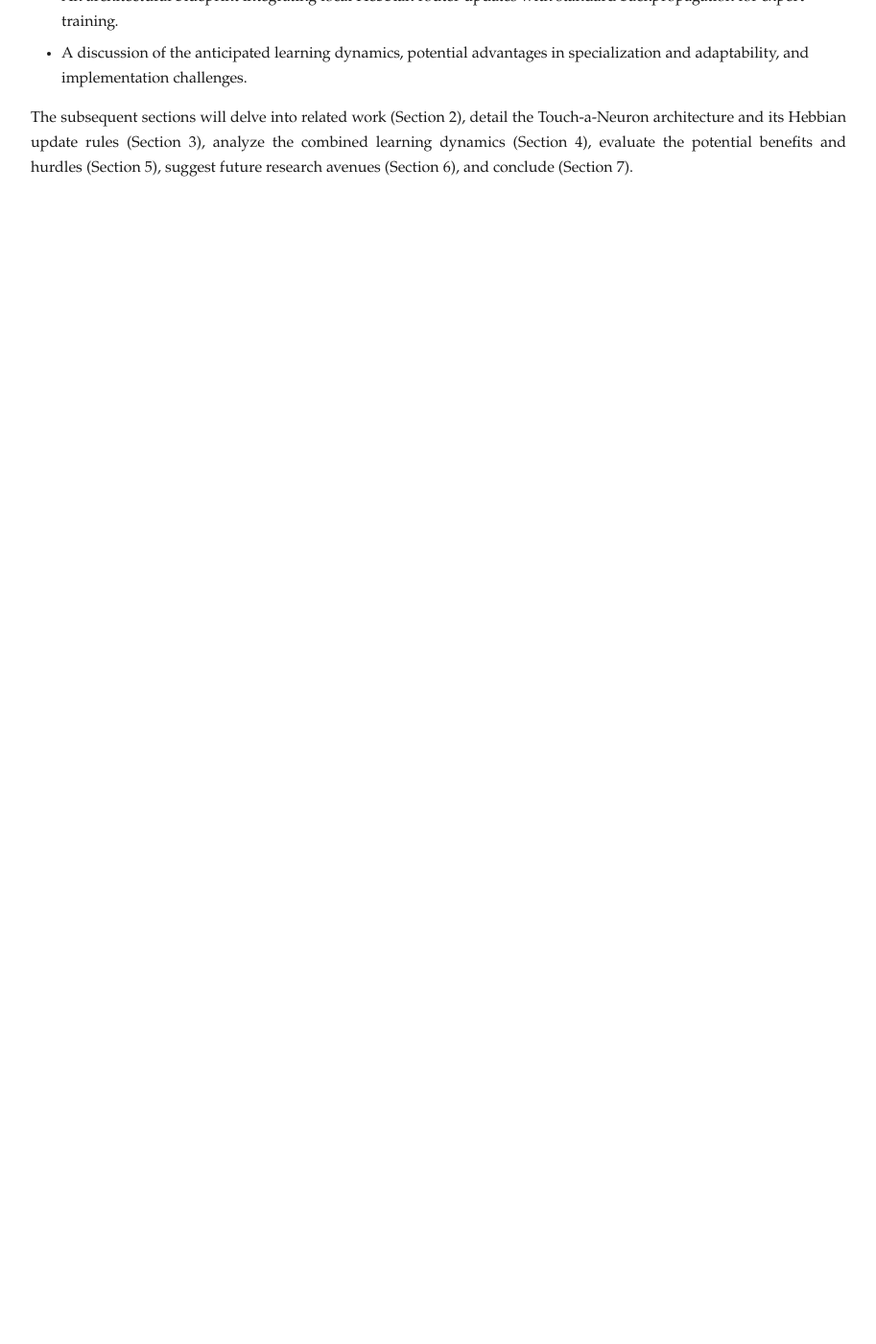
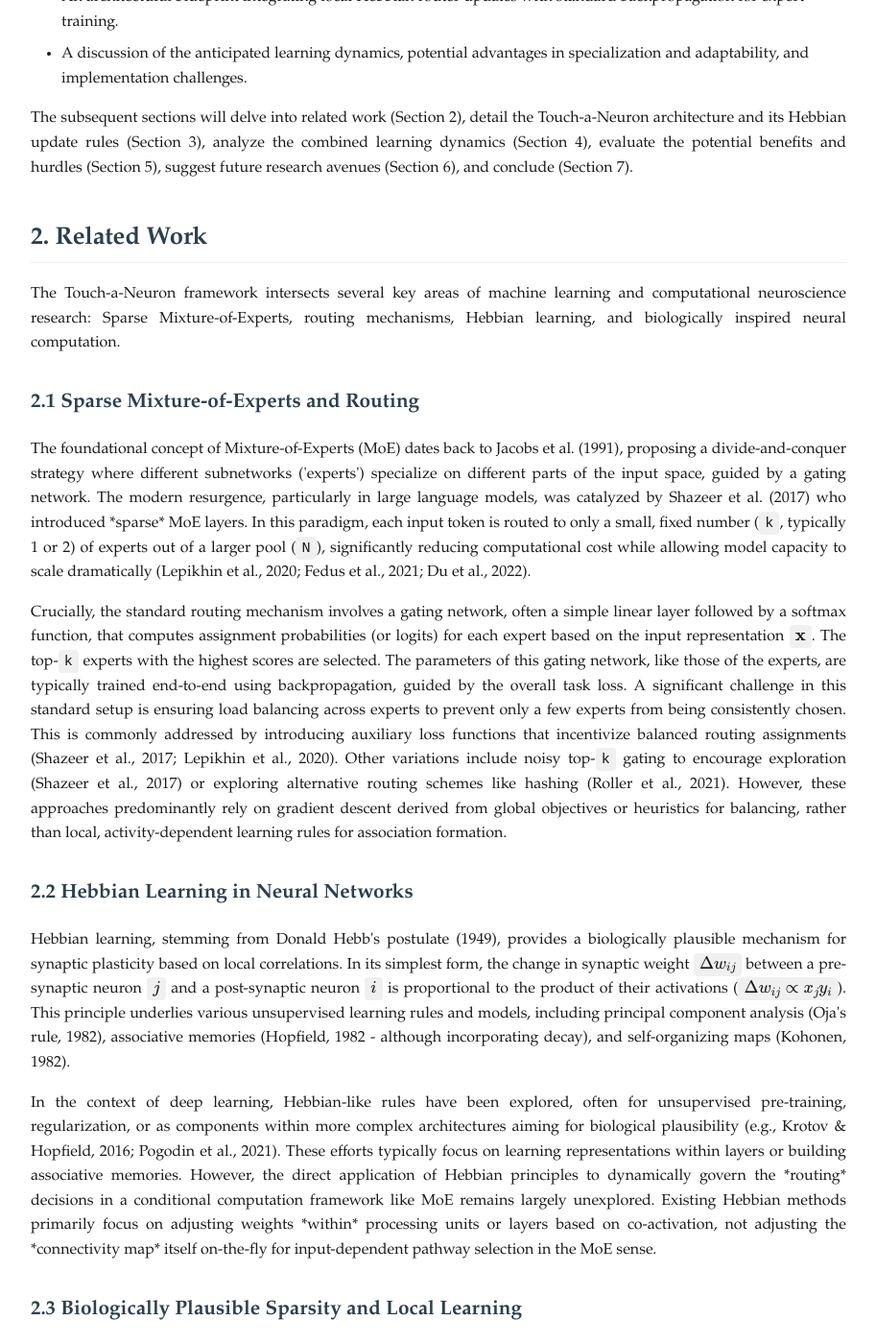
Before and after one commit to fumadari/fumadari.github.io, a Jekyll site: the page projects/Touch‑a‑Neuron.html, which Jekyll copies as it is, in a window 1280 px wide and 1400 px high, scrolled down 1823 px. Shown: the whole window at 96% size, without its empty margins (183-1096 px from the left). Built offline with Jekyll 4.4.1, drawn with Linux system fonts in a browser that asks for light colours; before the commit the page ends 2067 px from its top, so only the background shows below that; some of the changed text lies outside the part shown.

Commit message:
Update Touch‑a‑Neuron.html

```diff
--- a/projects/Touch‑a‑Neuron.html
+++ b/projects/Touch‑a‑Neuron.html
@@ -145,5 +145,36 @@
 
 
 
+
+    <h2>2. Related Work</h2>
+<p>
+    The Touch-a-Neuron framework intersects several key areas of machine learning and computational neuroscience research: Sparse Mixture-of-Experts, routing mechanisms, Hebbian learning, and biologically inspired neural computation.
+</p>
+
+<h3>2.1 Sparse Mixture-of-Experts and Routing</h3>
+<p>
+    The foundational concept of Mixture-of-Experts (MoE) dates back to Jacobs et al. (1991), proposing a divide-and-conquer strategy where different subnetworks ('experts') specialize on different parts of the input space, guided by a gating network. The modern resurgence, particularly in large language models, was catalyzed by Shazeer et al. (2017) who introduced *sparse* MoE layers. In this paradigm, each input token is routed to only a small, fixed number (<span class="variable">k</span>, typically 1 or 2) of experts out of a larger pool (<span class="variable">N</span>), significantly reducing computational cost while allowing model capacity to scale dramatically (Lepikhin et al., 2020; Fedus et al., 2021; Du et al., 2022).
+</p>
+<p>
+    Crucially, the standard routing mechanism involves a gating network, often a simple linear layer followed by a softmax function, that computes assignment probabilities (or logits) for each expert based on the input representation <span class="variable">\(\mathbf{x}\)</span>. The top-<span class="variable">k</span> experts with the highest scores are selected. The parameters of this gating network, like those of the experts, are typically trained end-to-end using backpropagation, guided by the overall task loss. A significant challenge in this standard setup is ensuring load balancing across experts to prevent only a few experts from being consistently chosen. This is commonly addressed by introducing auxiliary loss functions that incentivize balanced routing assignments (Shazeer et al., 2017; Lepikhin et al., 2020). Other variations include noisy top-<span class="variable">k</span> gating to encourage exploration (Shazeer et al., 2017) or exploring alternative routing schemes like hashing (Roller et al., 2021). However, these approaches predominantly rely on gradient descent derived from global objectives or heuristics for balancing, rather than local, activity-dependent learning rules for association formation.
+</p>
+
+<h3>2.2 Hebbian Learning in Neural Networks</h3>
+<p>
+    Hebbian learning, stemming from Donald Hebb's postulate (1949), provides a biologically plausible mechanism for synaptic plasticity based on local correlations. In its simplest form, the change in synaptic weight <span class="variable">\(\Delta w_{ij}\)</span> between a pre-synaptic neuron <span class="variable">\(j\)</span> and a post-synaptic neuron <span class="variable">\(i\)</span> is proportional to the product of their activations (<span class="variable">\(\Delta w_{ij} \propto x_j y_i\)</span>). This principle underlies various unsupervised learning rules and models, including principal component analysis (Oja's rule, 1982), associative memories (Hopfield, 1982 - although incorporating decay), and self-organizing maps (Kohonen, 1982).
+</p>
+<p>
+    In the context of deep learning, Hebbian-like rules have been explored, often for unsupervised pre-training, regularization, or as components within more complex architectures aiming for biological plausibility (e.g., Krotov & Hopfield, 2016; Pogodin et al., 2021). These efforts typically focus on learning representations within layers or building associative memories. However, the direct application of Hebbian principles to dynamically govern the *routing* decisions in a conditional computation framework like MoE remains largely unexplored. Existing Hebbian methods primarily focus on adjusting weights *within* processing units or layers based on co-activation, not adjusting the *connectivity map* itself on-the-fly for input-dependent pathway selection in the MoE sense.
+</p>
+
+<h3>2.3 Biologically Plausible Sparsity and Local Learning</h3>
+<p>
+    The brain operates with remarkable energy efficiency, partially attributed to sparse coding and activation patterns (Olshausen & Field, 1997; Lennie, 2003). Neurons develop specialized responses, and only a fraction are strongly active for any given stimulus. Computational models aiming for biological plausibility often incorporate local learning rules (like Hebbian variants or Spike-Timing-Dependent Plasticity - STDP) and mechanisms that promote sparsity, such as lateral inhibition or homeostatic plasticity that regulates firing rates (Foldiak, 1990; Bienenstock et al., 1982).
+</p>
+<p>
+    Touch-a-Neuron draws inspiration from this confluence. While standard MoE achieves *activation* sparsity (only <span class="variable">k</span> experts compute), the proposed Hebbian routing introduces a learning mechanism grounded in local activity correlations, akin to biological synaptic modification. This contrasts with global gradient-based routing optimization, potentially offering a different inductive bias—one favouring specialization based on direct, repeated input-expert co-activation rather than solely on downstream task performance contribution. It attempts to embed a form of associative learning directly into the routing fabric of the network. Our approach differs from purely biologically motivated models by integrating this local rule within a framework where the experts themselves are still trained via efficient backpropagation, aiming for a hybrid model that leverages strengths from both paradigms.
+</p>
+
+
 </body>
 </html>
```
